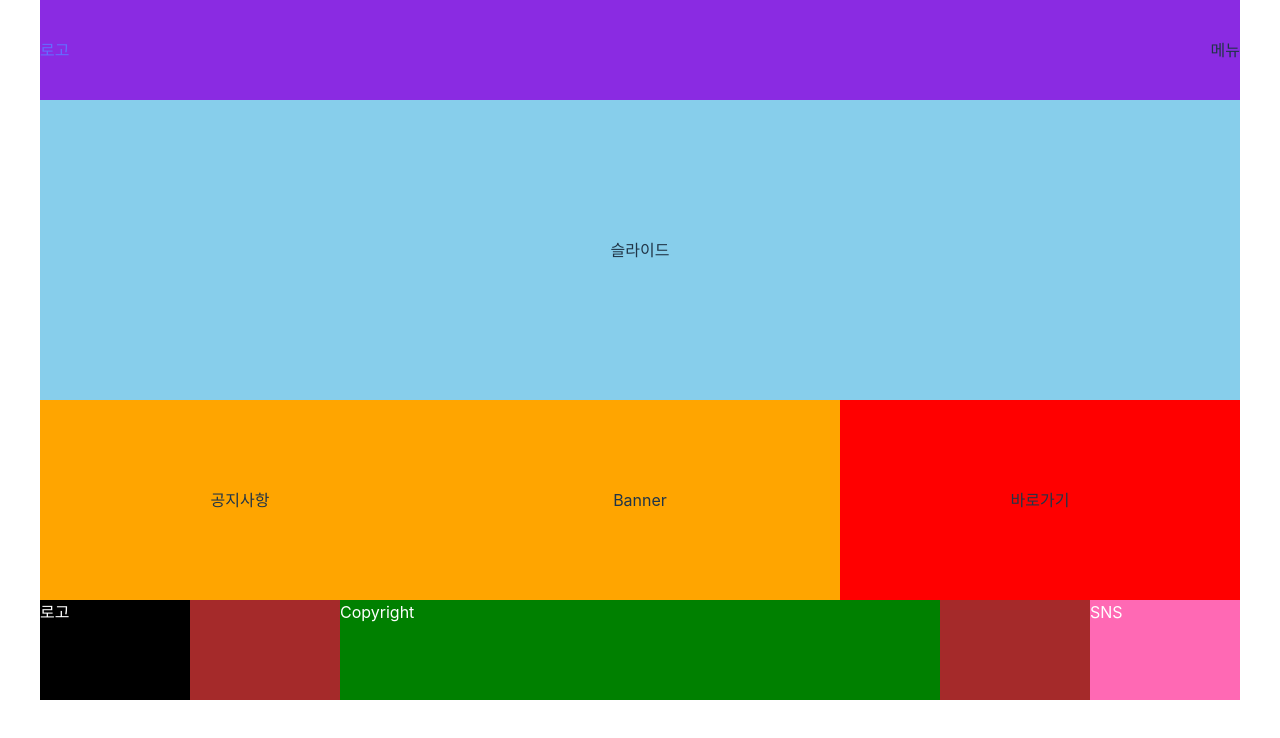
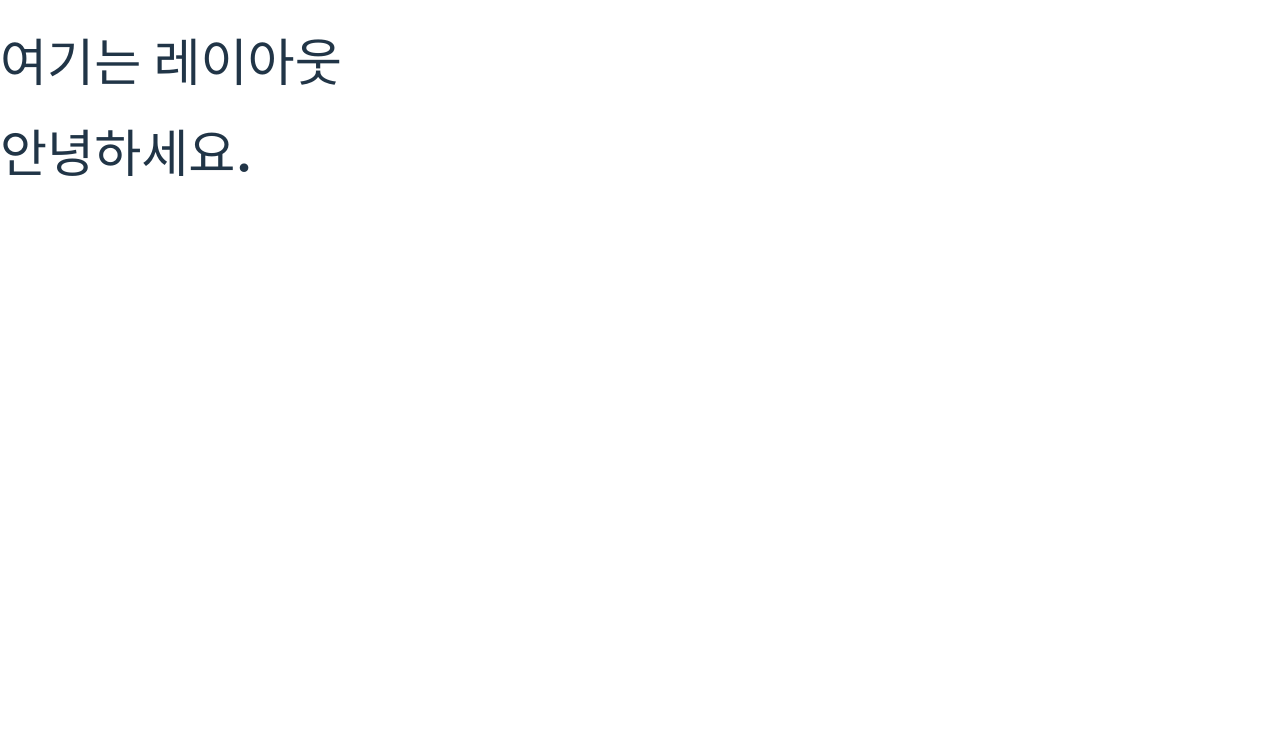
Before and after one commit to lyss91/week5-24-11-24-til-react-, a React (Vite) app: page / in a window 1280 px wide. Shown: the top 738 px of the page. Built offline with nearby package versions, Linux system fonts and the light colour scheme.

Commit message:
11월 26일 React 반복문 정리

```diff
--- /dev/null
+++ b/src/Box.jsx
@@ -0,0 +1,10 @@
+function Box({ children, islogin }) {
+  return (
+    <div>
+      <h1> 여기는 레이아웃 </h1>
+      <div>{islogin ? children : "가입하세요"}</div>
+    </div>
+  );
+}
+
+export default Box;
--- a/src/main.jsx
+++ b/src/main.jsx
@@ -1,10 +1,12 @@
 import { StrictMode } from "react";
 import { createRoot } from "react-dom/client";
+
+import Box from "./Box";
 import "./index.css";
-import IndexPage from "./pages/IndexPage";
-
 createRoot(document.getElementById("root")).render(
   <StrictMode>
-    <IndexPage></IndexPage>
+    <Box islogin={true}>
+      <h1> 안녕하세요. </h1>
+    </Box>
   </StrictMode>,
 );
```
Also changed, not shown: 1 other file (tests, documents, lock files or other folders).
